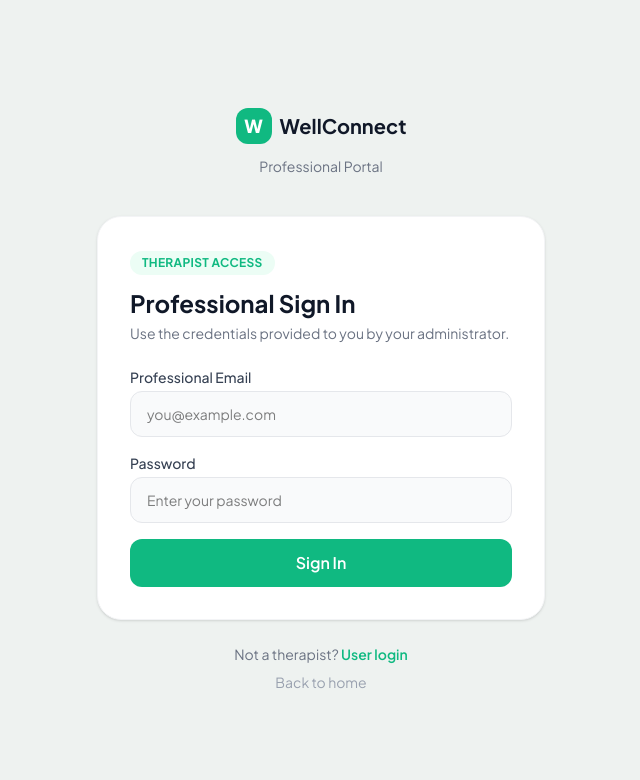
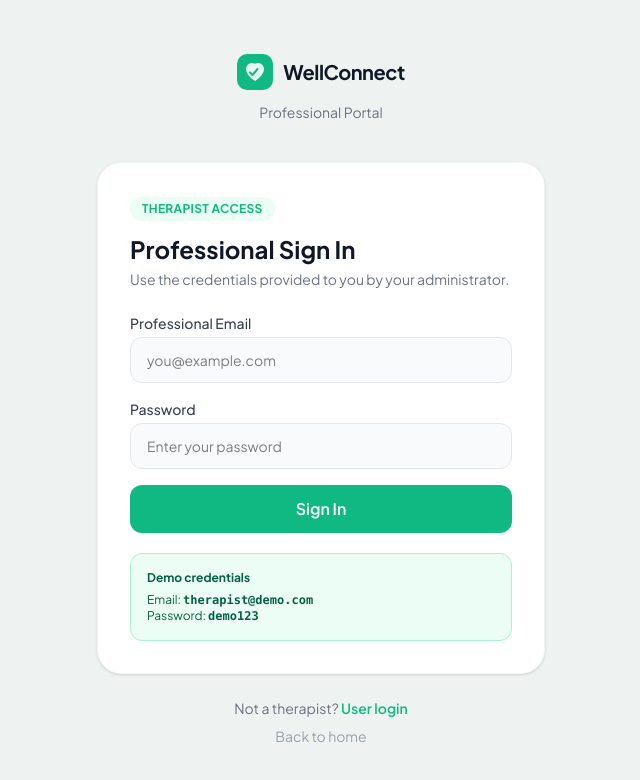
Before and after one commit to Nnamdi004/WellConnectFrontend, a Next.js app: page /therapist-login in a window 1280 px wide. Shown: the top 780 px of the page, without its empty margins (319-959 px from the left). Built offline with nearby package versions, Linux system fonts and the light colour scheme.

Commit message:
I added demo login details for the user, therapist and admin login pages for testing

```diff
--- a/src/app/admin-login/page.tsx
+++ b/src/app/admin-login/page.tsx
@@ -1,6 +1,15 @@
 "use client";
 import { useState } from "react";
 import Link from "next/link";
+
+const DEMO_EMAIL = "admin@wellconnect.com";
+const DEMO_PASSWORD = "admin123";
+
+function mockJwt(payload: object) {
+  const h = btoa(JSON.stringify({ alg: "none" }));
+  const p = btoa(JSON.stringify(payload));
+  return `${h}.${p}.mock`;
+}
 
 export default function AdminLoginPage() {
   const [email, setEmail] = useState("");
@@ -12,6 +21,14 @@ export default function AdminLoginPage() {
     e.preventDefault();
     setError("");
     setLoading(true);
+
+    // Demo credentials — bypass backend
+    if (email === DEMO_EMAIL && password === DEMO_PASSWORD) {
+      localStorage.setItem("admin_token", mockJwt({ sub: "admin", email: DEMO_EMAIL }));
+      window.location.href = "/admin";
+      return;
+    }
+
     try {
       const res = await fetch(
         `${process.env.NEXT_PUBLIC_API_URL || "http://localhost:8081"}/api/auth/admin/login`,
@@ -93,10 +110,10 @@ export default function AdminLoginPage() {
               {loading ? "Signing in..." : "Sign In"}
             </button>
           </form>
-          <div className="mt-6 p-4 bg-gray-700/50 rounded-xl">
-            <p className="text-xs text-gray-400 font-medium mb-1">Default credentials</p>
-            <p className="text-xs text-gray-300">Email: admin@wellconnect.com</p>
-            <p className="text-xs text-gray-300">Password: admin123</p>
+          <div className="mt-5 p-4 bg-gray-700/50 rounded-xl">
+            <p className="text-xs text-gray-400 font-bold mb-1.5">Demo credentials</p>
+            <p className="text-xs text-gray-300">Email: <span className="font-mono font-semibold text-white">{DEMO_EMAIL}</span></p>
+            <p className="text-xs text-gray-300">Password: <span className="font-mono font-semibold text-white">{DEMO_PASSWORD}</span></p>
           </div>
         </div>
         <div className="text-center mt-6">
--- a/src/app/login/page.tsx
+++ b/src/app/login/page.tsx
@@ -19,9 +19,21 @@ const highlights = [
   { icon: <TrendingUp size={18} className="text-[#6EE7B7]" />, text: "Track your mental wellness journey" },
 ];
 
+// Creates a minimal mock JWT so token-parsing code (e.g. settings page) works offline
+function mockJwt(payload: object) {
+  const h = btoa(JSON.stringify({ alg: "none" }));
+  const p = btoa(JSON.stringify(payload));
+  return `${h}.${p}.mock`;
+}
+
 export default function LoginPage() {
   const handleGoogleLogin = () => {
     window.location.href = (process.env.NEXT_PUBLIC_API_URL || "http://localhost:8081") + "/oauth2/authorization/google";
+  };
+
+  const handleDemoLogin = () => {
+    localStorage.setItem("token", mockJwt({ sub: "demo_user", email: "user@demo.wellconnect.rw" }));
+    window.location.href = "/dashboard";
   };
 
   return (
@@ -94,7 +106,7 @@ export default function LoginPage() {
             <p className="text-xs font-bold text-gray-400 uppercase tracking-widest mb-4">For Community Members</p>
             <button
               onClick={handleGoogleLogin}
-              className="w-full flex items-center justify-center gap-3 py-3 px-4 border border-gray-200 rounded-xl text-gray-700 font-semibold hover:bg-gray-50 hover:border-gray-300 active:scale-95 transition-all"
+              className="w-full flex items-center justify-center gap-3 py-3 px-4 border border-gray-200 rounded-xl text-gray-700 font-semibold hover:bg-gray-50 hover:border-gray-300 active:scale-95 transition-all mb-3"
             >
               <svg width="20" height="20" viewBox="0 0 24 24">
                 <path fill="#4285F4" d="M22.56 12.25c0-.78-.07-1.53-.2-2.25H12v4.26h5.92c-.26 1.37-1.04 2.53-2.21 3.31v2.77h3.57c2.08-1.92 3.28-4.74 3.28-8.09z"/>
@@ -103,6 +115,19 @@ export default function LoginPage() {
                 <path fill="#EA4335" d="M12 5.38c1.62 0 3.06.56 4.21 1.64l3.15-3.15C17.45 2.09 14.97 1 12 1 7.7 1 3.99 3.47 2.18 7.07l3.66 2.84c.87-2.6 3.3-4.53 6.16-4.53z"/>
               </svg>
               Continue with Google
+            </button>
+
+            {/* Demo login — remove once backend is live */}
+            <div className="relative my-3">
+              <div className="absolute inset-0 flex items-center"><div className="w-full border-t border-gray-100" /></div>
+              <div className="relative flex justify-center"><span className="bg-white px-3 text-xs text-gray-400">or</span></div>
+            </div>
+            <button
+              onClick={handleDemoLogin}
+              className="w-full flex items-center justify-center gap-2 py-3 px-4 bg-[#ECFDF5] border border-[#A7F3D0] rounded-xl text-[#065F46] font-semibold hover:bg-[#d1fae5] active:scale-95 transition-all text-sm"
+            >
+              <span className="w-2 h-2 bg-[#10B981] rounded-full"></span>
+              Demo — Sign in as User
             </button>
             <p className="text-xs text-gray-400 text-center mt-4 leading-relaxed">
               By signing in you agree to keep this space safe and respectful for everyone.
--- a/src/app/therapist-login/page.tsx
+++ b/src/app/therapist-login/page.tsx
@@ -1,6 +1,15 @@
 "use client";
 import { useState } from "react";
 import Link from "next/link";
+
+const DEMO_EMAIL = "therapist@demo.com";
+const DEMO_PASSWORD = "demo123";
+
+function mockJwt(payload: object) {
+  const h = btoa(JSON.stringify({ alg: "none" }));
+  const p = btoa(JSON.stringify(payload));
+  return `${h}.${p}.mock`;
+}
 
 export default function TherapistLoginPage() {
   const [email, setEmail] = useState("");
@@ -12,6 +21,14 @@ export default function TherapistLoginPage() {
     e.preventDefault();
     setError("");
     setLoading(true);
+
+    // Demo credentials — bypass backend
+    if (email === DEMO_EMAIL && password === DEMO_PASSWORD) {
+      localStorage.setItem("therapist_token", mockJwt({ sub: "Dr. Demo Therapist", email: DEMO_EMAIL }));
+      window.location.href = "/therapist";
+      return;
+    }
+
     try {
       const res = await fetch(
         `${process.env.NEXT_PUBLIC_API_URL || "http://localhost:8081"}/api/auth/therapist/login`,
@@ -39,11 +56,13 @@ export default function TherapistLoginPage() {
     <main className="min-h-screen bg-[#EEF2F0] flex items-center justify-center px-4">
       <div className="w-full max-w-md">
         <div className="text-center mb-10">
-          <Link href="/" className="flex items-center justify-center gap-2 mb-3">
-            <div className="w-9 h-9 bg-[#10B981] rounded-xl flex items-center justify-center">
-              <span className="text-white font-black text-lg">W</span>
-            </div>
-            <span className="text-xl font-bold text-gray-900">WellConnect</span>
+          <Link href="/" className="inline-flex items-center gap-2.5 mb-3">
+            <svg width="36" height="36" viewBox="0 0 36 36" fill="none">
+              <rect width="36" height="36" rx="10" fill="#10B981"/>
+              <path d="M18 27s-9-5.5-9-12a6 6 0 0 1 9-5.196A6 6 0 0 1 27 15c0 6.5-9 12-9 12z" fill="white" opacity="0.9"/>
+              <path d="M13 18.5 l2.5 2.5 l5-6" stroke="#10B981" strokeWidth="2" strokeLinecap="round" strokeLinejoin="round"/>
+            </svg>
+            <span className="text-xl font-bold text-gray-900 tracking-tight">WellConnect</span>
           </Link>
           <p className="text-gray-500 text-sm">Professional Portal</p>
         </div>
@@ -95,6 +114,13 @@ export default function TherapistLoginPage() {
               {loading ? "Signing in..." : "Sign In"}
             </button>
           </form>
+
+          {/* Demo credentials hint */}
+          <div className="mt-5 p-4 bg-[#ECFDF5] border border-[#A7F3D0] rounded-xl">
+            <p className="text-xs font-bold text-[#065F46] mb-1.5">Demo credentials</p>
+            <p className="text-xs text-[#065F46]">Email: <span className="font-mono font-semibold">{DEMO_EMAIL}</span></p>
+            <p className="text-xs text-[#065F46]">Password: <span className="font-mono font-semibold">{DEMO_PASSWORD}</span></p>
+          </div>
         </div>
         <div className="text-center mt-6 space-y-2">
           <p className="text-sm text-gray-500">
```
Also changed, not shown: 1 other file (tests, documents, lock files or other folders).
